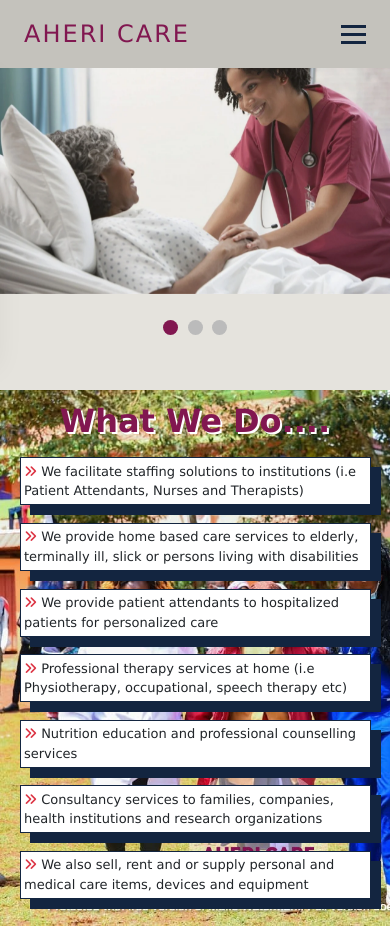
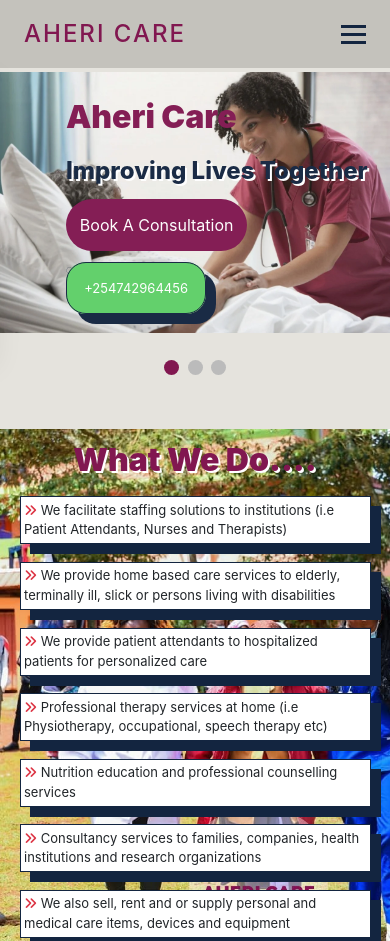
Before and after one commit to jobkarani/ahericare, a plain HTML site: page index.html in a window 390 px wide. Shown: the top 941 px of the page. Drawn offline with nearby package versions, Linux system fonts and the light colour scheme.

Commit message:
media responsivity

```diff
--- a/index.html
+++ b/index.html
@@ -67,11 +67,11 @@
           <img src="./Assets/nurse.webp" style="width:100%">
           <div class="background">
             <div class="para">
-              <p class="pink mt-3">Aheri Care</p>
-              <h4 class="magenta mt-3">Improving Lives Together</h4>
-              <a class="btn consult mt-3" href="./contact.html">Book A Consultation</a>
-              <p class="call mt-3">Or Call Us On</p>
-              <a class="tell mt-3" href="tel:+254742964456">+254742964456</a>
+              <p class="pink">Aheri Care</p>
+              <h4 class="magenta">Improving Lives Together</h4>
+              <a class="btn consult" href="./contact.html">Book A Consultation</a>
+              <p class="call">Or Call Us On</p>
+              <a class="tell" href="tel:+254742964456">+254742964456</a>
             </div>
           </div>
         </div>
@@ -80,11 +80,11 @@
           <img src="./Assets/slider2.jpeg" style="width:100%">
           <div class="background">
             <div class="para">
-              <p class="pink mt-3">Aheri Care</p>
-              <h4 class="magenta mt-3">Improving Lives Together</h4>
-              <a class="btn consult mt-3" href="./contact.html">Book A Consultation</a>
-              <p class="call mt-3">Or Call Us On</p>
-              <a class="tell mt-3" href="tel:+254742964456">+254742964456</a>
+              <p class="pink">Aheri Care</p>
+              <h4 class="magenta">Improving Lives Together</h4>
+              <a class="btn consult" href="./contact.html">Book A Consultation</a>
+              <p class="call">Or Call Us On</p>
+              <a class="tell" href="tel:+254742964456">+254742964456</a>
             </div>
           </div>
         </div>
@@ -93,11 +93,11 @@
           <img src="./Assets/slider4.jpeg" style="width:100%">
           <div class="background">
             <div class="para">
-              <p class="pink mt-3">Aheri Care</p>
-              <h4 class="magenta mt-3">Improving Lives Together</h4>
-              <a class="btn consult mt-3" href="./contact.html">Book A Consultation</a>
-              <p class="call mt-3">Or Call Us On</p>
-              <a class="tell mt-3" href="tel:+254742964456">+254742964456</a>
+              <p class="pink">Aheri Care</p>
+              <h4 class="magenta">Improving Lives Together</h4>
+              <a class="btn consult" href="./contact.html">Book A Consultation</a>
+              <p class="call">Or Call Us On</p>
+              <a class="tell" href="tel:+254742964456">+254742964456</a>
             </div>
           </div>
         </div>
--- a/style.css
+++ b/style.css
@@ -202,8 +202,6 @@ body,html{
 
 /* dsls;k;ldsk */
 
-* {box-sizing: border-box;}
-body {font-family: Verdana, sans-serif;}
 .mySlides {display: none;}
 .fade>img {vertical-align: middle;}
 
@@ -229,8 +227,8 @@ body {font-family: Verdana, sans-serif;}
   padding-top: 2%;
   padding-left: 10%;
   position: relative;
-  border-radius: 90px 0px;
-  background: rgba(228, 224, 224, 0.7);
+  border-radius: 15px ;
+  background: rgba(228, 224, 224, 0.5);
 }
 
 /* The dots/bullets/indicators */
@@ -353,9 +351,39 @@ body {font-family: Verdana, sans-serif;}
 }
 
 @media only screen and (max-width: 450px) {
-    .background{
-        height: 100vh;
-    }
+  .slideshow-container{
+    margin-top: 10%;
+  }
+  .background{
+    margin-bottom: -30%;
+    margin-left: -10%;
+  }
+   .para{
+    background: none;
+   }
+   .pink{
+    font-size: x-small;
+   }
+   .magenta{
+    font-size: x-small;
+    font-weight: 800 !important;
+    color: #132540 !important;
+    text-shadow: 2px 2px #fff !important;
+    margin: 0% !important;
+   }
+   .consult{
+    margin: 0%;
+    box-shadow: 0px 0px 0px !important;
+   }
+   .call{
+    font-size: xx-small !important;
+    font-weight: 100 !important;
+    margin: 0%;
+   }
+   .tell{
+    font-size: small;
+    /* margin-bottom: -10%; */
+   }
 }
 .pink{
     color: #811750;
@@ -366,11 +394,13 @@ body {font-family: Verdana, sans-serif;}
     color: #132540;
     font-size: x-large;
     font-weight: 600;
+    margin-top: 3%;
 }
 .consult{
     color: #fff;
     background-color: #811750;
     border-radius: 30px;
+    margin-top: 3%;
     padding: 3%;
     box-shadow: 0px 10px 10px rgba(0, 0, 0, 0.6);
 }
@@ -378,6 +408,7 @@ body {font-family: Verdana, sans-serif;}
     color: #132540;
     font-size: xx-large;
     font-weight: 800;
+    margin-top: 3%;
 }
 .tell{
     color: #fff;
@@ -386,6 +417,7 @@ body {font-family: Verdana, sans-serif;}
     border: 1px solid #132540;
     border-radius: 20px;
     box-shadow: 10px 10px #132540;
+    margin-top: 3%;
 }
 .tell:hover{
     color: #fff;
```
